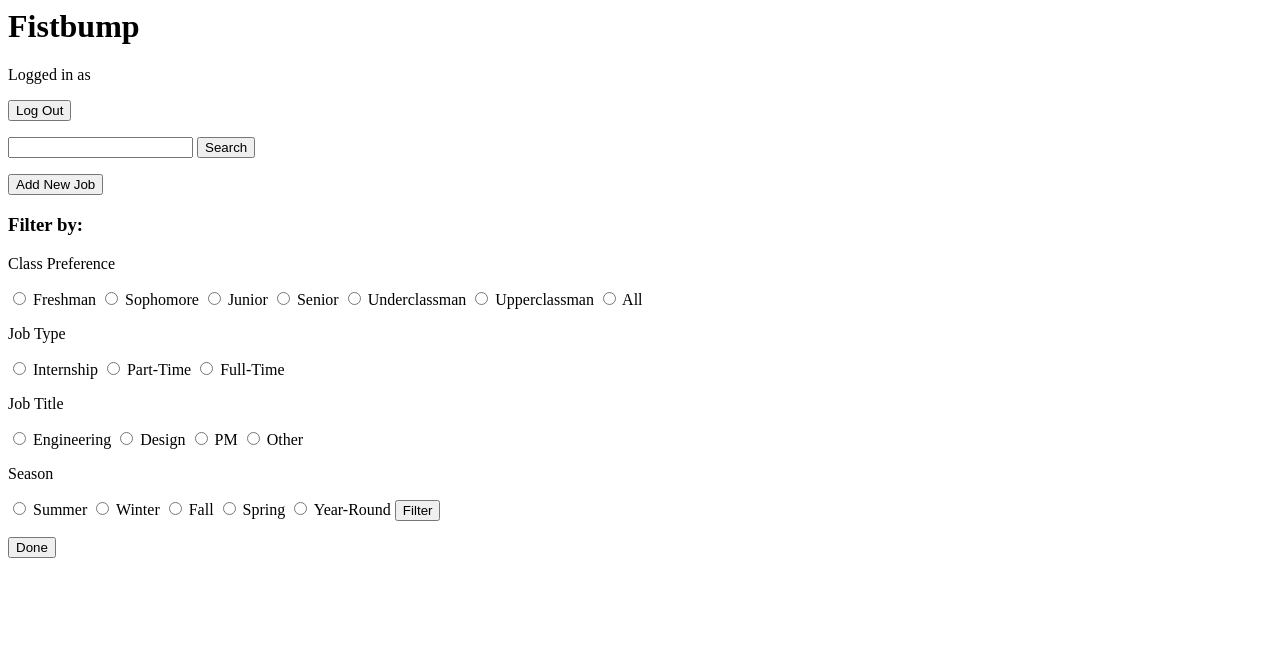
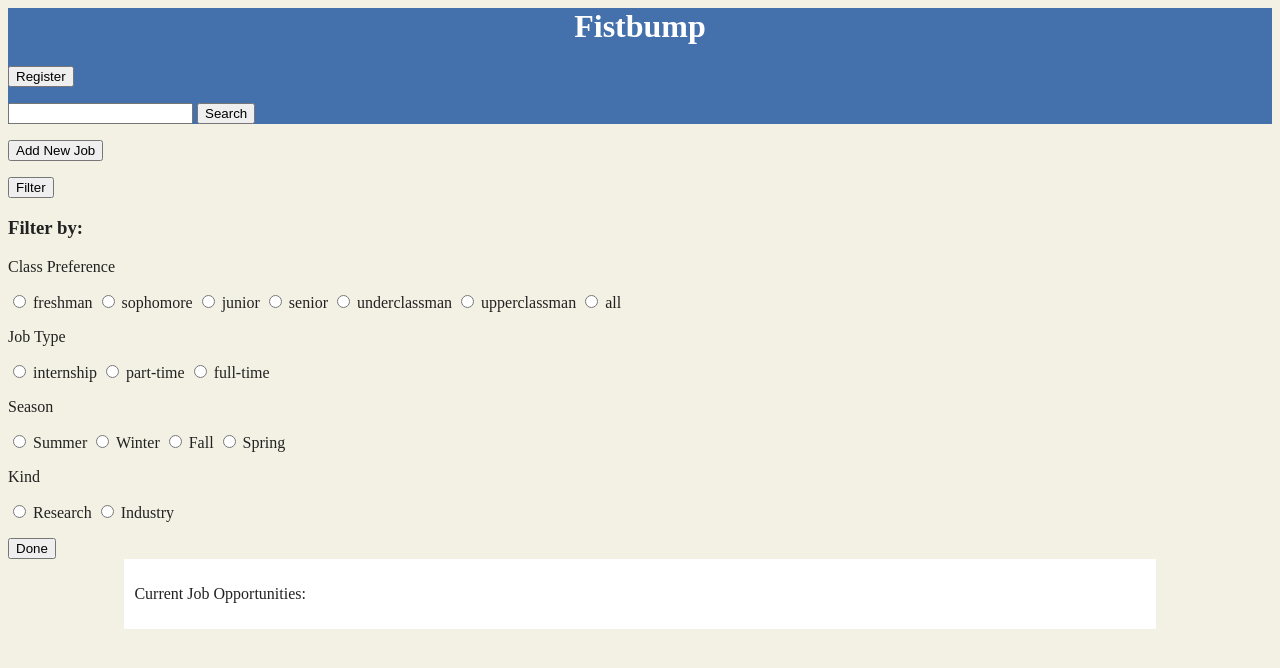
Before and after one commit to Wellesley-CS304-SP18/semester-project-fistbump, a Flask app: template templates/home.html in a window 1280 px wide. Shown: the top 668 px of the page. Run offline with Flask 2, Linux system fonts and the light colour scheme; the template is opened without the code that fills it, so the values that code supplies are empty.

Commit message:
changes to html

```diff
--- a/templates/base.html
+++ b/templates/base.html
@@ -6,6 +6,7 @@
       <meta name=keywords content="">
       <title>Fist-bump</title>
       <link rel="stylesheet" type="text/css" href="{{ url_for('static',filename='style.css')}}">
+      <script type="text/javascript" src="{{ url_for('static',filename='functions.js')}}"></script>
   </head>
 
   <body>
--- a/templates/home.html
+++ b/templates/home.html
@@ -1,31 +1,8 @@
+{% extends "base.html" %}
 
-<head>
-    <meta charset="utf-8">
-    <meta name=author content="Fistbump">
-    <meta name=description content="">
-    <meta name=keywords content="">
-    <title>Fist-bump</title>
-    <link rel="stylesheet" href="">
-</head>
-<body>
+{% block content %}
 
-  <header> <h1> Fistbump </h1>
 
-    {% for message in get_flashed_messages() %}
-      {{message}}
-    {% endfor %}
-
-    <div class = 'account_info'> <p> Logged in as {{ uName }}</p>
-      <form method="POST" action="">
-        <input type="submit" name="submit" value="Log Out">
-      </form>
-    </div>
-    <div class = 'search'>
-      <form method="POST" action="">
-	<input name="search" value="">
-	<input type="submit" name="submit" value="Search">
-      </form>
-    </div>
     <div class = 'add_job'>
       <form method="POST" action="">
 	<input type="submit" name="submit" value="Add New Job">
@@ -33,47 +10,46 @@
     </div>
   </header>
 
-<div class = 'filter'>
+<div class="dropdown">
+<button onclick="myFunction()" class="dropbtn">Filter</button>
+
   <div id="myDropdown" class="dropdown-content">
     <form method="post" action="">
       <h3> Filter by: </h3>
 
       <p><label for="classPref">Class Preference</label></p>
-      <input type="radio" name="classPref" value="freshman"> Freshman
-      <input type="radio" name="classPref" value="sophomore"> Sophomore
-      <input type="radio" name="classPref" value="junior"> Junior
-      <input type="radio" name="classPref" value="senior"> Senior
-      <input type="radio" name="classPref" value="underclassman"> Underclassman
-      <input type="radio" name="classPref" value="upperclassman"> Upperclassman
-      <input type="radio" name="classPref" value="all"> All
+      <input type="radio" name="classPref" value ="1"> freshman
+      <input type="radio" name="classPref" value ="2"> sophomore
+      <input type="radio" name="classPref" value ="3"> junior
+      <input type="radio" name="classPref" value ="4"> senior
+      <input type="radio" name="classPref" value ="5"> underclassman
+      <input type="radio" name="classPref" value ="6"> upperclassman
+      <input type="radio" name="classPref" value ="7"> all
 
       <p> <label for="jobType">Job Type</label></p>
-      <input type="radio" name="type" value="internship"> Internship
-      <input type="radio" name="type" value="part-time"> Part-Time
-      <input type="radio" name="type" value="full-time"> Full-Time
-
-      <p> <label for="jobTitle">Job Title</label></p>
-      <input type="radio" name="type" value="engineering"> Engineering
-      <input type="radio" name="type" value="design"> Design
-      <input type="radio" name="type" value="pm"> PM
-      <input type="radio" name="type" value="other"> Other
+      <input type="radio" name="JobType" value ="1"> internship
+      <input type="radio" name="JobType" value ="2"> part-time
+      <input type="radio" name="JobType" value ="3"> full-time
 
       <p> <label for="season">Season</label></p>
-      <input type="radio" name="season" value="summer"> Summer
-      <input type="radio" name="season" value="winter"> Winter
-      <input type="radio" name="season" value="fall"> Fall
-      <input type="radio" name="season" value="spring"> Spring
-      <input type="radio" name="season" value="year-round"> Year-Round
+      <input type="radio" name="season" value ="1"> Summer
+      <input type="radio" name="season" value ="2"> Winter
+      <input type="radio" name="season" value ="3"> Fall
+      <input type="radio" name="season" value ="4"> Spring
 
-      <input type="submit" name="submit" value="Filter">
+      <p> <label for="database">Kind</label></p>
+      <input type="radio" name="database" value ="reu_opp"> Research
+      <input type="radio" name="database" value ="job_opp"> Industry
     </form>
   </div>
-  <button onclick="myFunction()" class="dropbtn">Done</button>
+  <button onclick="submission()" class="dropbtn">Done</button>
 </div>
+
 
 <div class = 'sort'></div>
 <div class = 'listings'>
   <!-- flashes -->
+  <p> Current Job Opportunities: </p>
   {% if opportunities %}
   <div id="opportunities">
     {% for opportunity in opportunities %}
@@ -86,8 +62,4 @@
   {% endif %}
 </div>
 
-
-<footer>
-</footer>
-</body>
-</html>
+{% endblock %}
```
